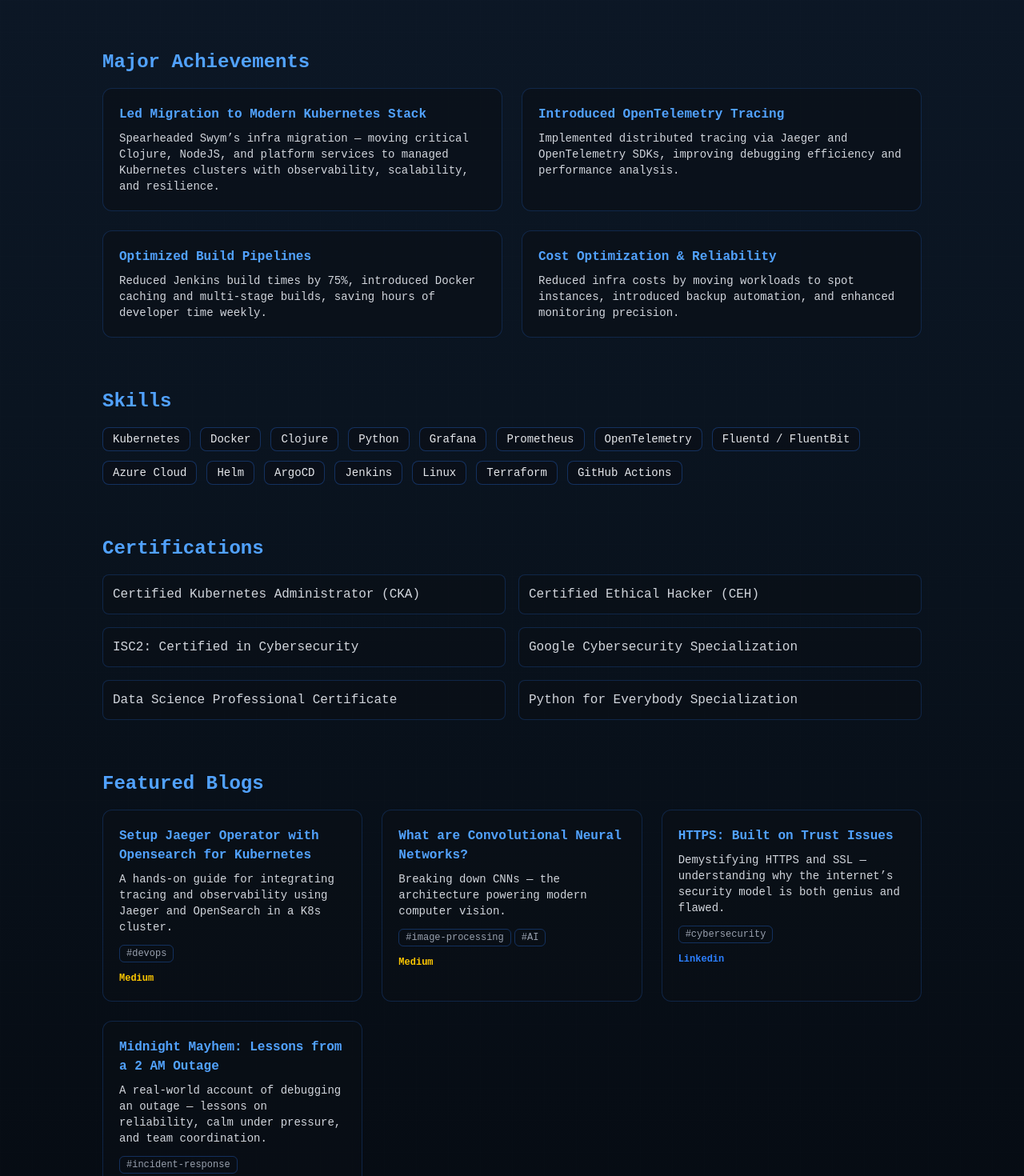
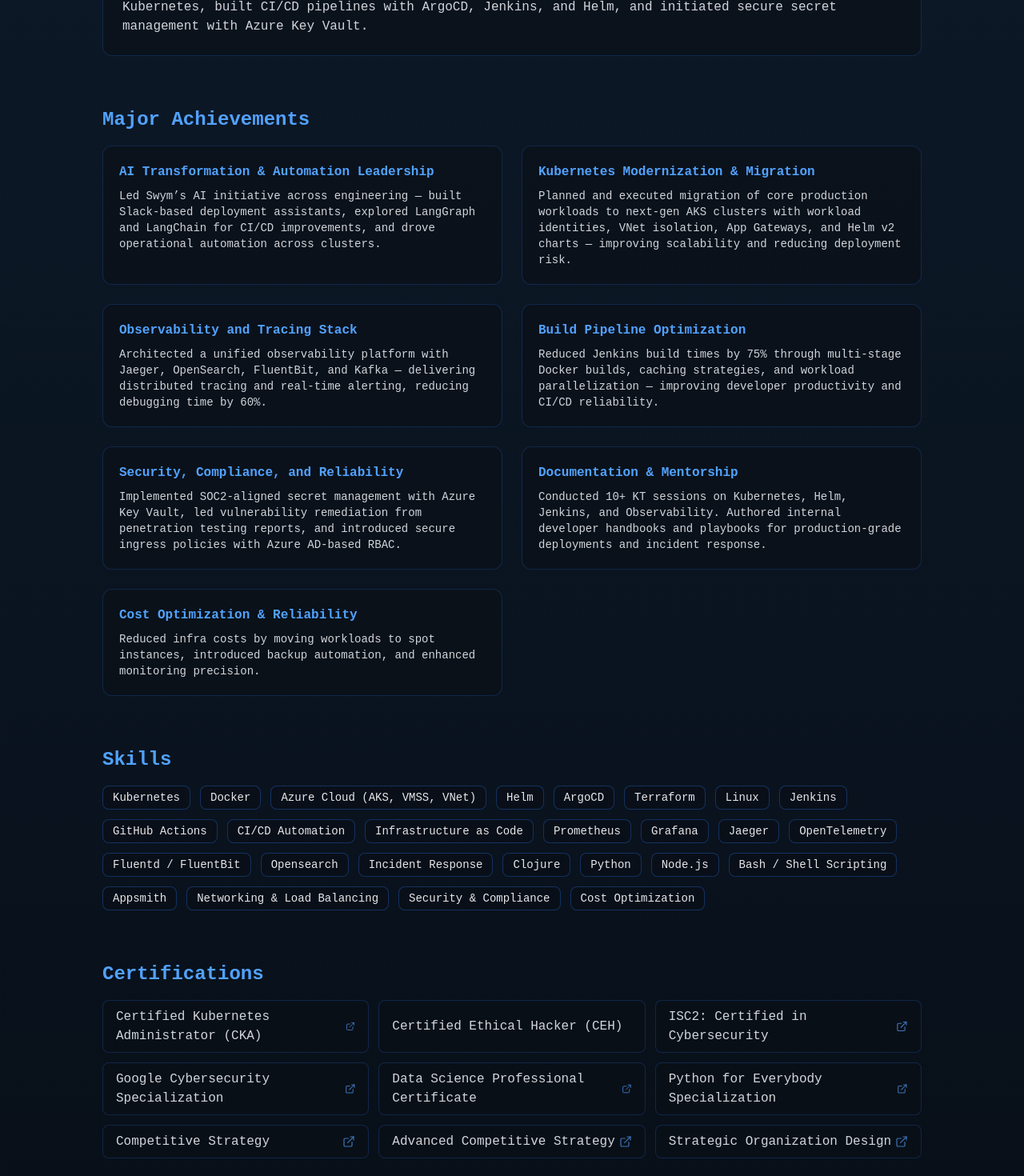
Before and after one commit to 0xhunterkiller/0xhunterkiller, a Next.js app: page /me in a window 1280 px wide. Shown: the part 560-2030 px from the top of the page at 80% size. Built offline with nearby package versions, Linux system fonts and the light colour scheme.

Commit message:
update #4

```diff
--- a/app/me/page.tsx
+++ b/app/me/page.tsx
@@ -1,6 +1,7 @@
 "use client";
 
 import Link from "next/link";
+import { ExternalLink } from "lucide-react";
 import {
   timelinePreview,
   achievements,
@@ -83,17 +84,33 @@
         <h2 className="text-2xl font-semibold text-blue-400 mb-4">
           Certifications
         </h2>
-        <ul className="grid md:grid-cols-2 gap-4 text-gray-300">
+
+        <ul className="grid sm:grid-cols-2 lg:grid-cols-3 gap-3">
           {certifications.map((cert) => (
             <li
-              key={cert}
-              className="border border-blue-500/20 rounded-lg p-3 bg-[#0b0f17]/60 hover:border-blue-400/50 transition-all"
+              key={cert.name}
+              className={`group relative flex items-center justify-between border border-blue-500/20 rounded-lg px-4 py-2 bg-[#0b0f17]/60 transition-all ${
+                cert.link
+                  ? "cursor-pointer hover:border-blue-400/60 hover:bg-[#111827]/70"
+                  : "cursor-default"
+              }`}
+              onClick={() => cert.link && window.open(cert.link, "_blank")}
             >
-              {cert}
+              <span className="text-gray-300 group-hover:text-blue-200">
+                {cert.name}
+              </span>
+
+              {cert.link && (
+                <ExternalLink
+                  className="w-4 h-4 text-blue-400 opacity-70 group-hover:opacity-100 transition-opacity"
+                  strokeWidth={1.8}
+                />
+              )}
             </li>
           ))}
         </ul>
       </section>
+
 
       {/* Featured Blogs */}
       <section className="w-full max-w-5xl">
--- a/data/meData.ts
+++ b/data/meData.ts
@@ -3,30 +3,42 @@
 export const timelinePreview = [
   {
     year: "2025",
-    text: "Promoted to Software Engineer I, led Swym’s AI Transformation efforts, migrated all major systems to Kubernetes.",
+    text: "Promoted to Software Engineer I. Led Swym’s AI Transformation efforts — introduced AI-driven CI/CD assistants, Slack deployment bots, and spearheaded complete infrastructure modernization across clusters.",
   },
   {
     year: "2024",
-    text: "Designed tracing infrastructure with Jaeger + Kafka, improved observability, and drove cluster optimization.",
+    text: "Designed a robust observability and tracing ecosystem using Jaeger, Kafka, and OpenTelemetry. Drove infra cost optimization, redefined cluster reliability, and mentored juniors on Kubernetes operations.",
   },
   {
     year: "2023",
-    text: "Migrated NodeJS & Clojure services to Kubernetes, implemented secure secrets management, and initiated DevOps process automation.",
+    text: "Transitioned from intern to full-time Associate Software Engineer. Migrated major services to Kubernetes, built CI/CD pipelines with ArgoCD, Jenkins, and Helm, and initiated secure secret management with Azure Key Vault.",
   },
 ];
 
 export const achievements = [
   {
-    title: "Led Migration to Modern Kubernetes Stack",
-    desc: "Spearheaded Swym’s infra migration — moving critical Clojure, NodeJS, and platform services to managed Kubernetes clusters with observability, scalability, and resilience.",
+    title: "AI Transformation & Automation Leadership",
+    desc: "Led Swym’s AI initiative across engineering — built Slack-based deployment assistants, explored LangGraph and LangChain for CI/CD improvements, and drove operational automation across clusters.",
   },
   {
-    title: "Introduced OpenTelemetry Tracing",
-    desc: "Implemented distributed tracing via Jaeger and OpenTelemetry SDKs, improving debugging efficiency and performance analysis.",
+    title: "Kubernetes Modernization & Migration",
+    desc: "Planned and executed migration of core production workloads to next-gen AKS clusters with workload identities, VNet isolation, App Gateways, and Helm v2 charts — improving scalability and reducing deployment risk.",
   },
   {
-    title: "Optimized Build Pipelines",
-    desc: "Reduced Jenkins build times by 75%, introduced Docker caching and multi-stage builds, saving hours of developer time weekly.",
+    title: "Observability and Tracing Stack",
+    desc: "Architected a unified observability platform with Jaeger, OpenSearch, FluentBit, and Kafka — delivering distributed tracing and real-time alerting, reducing debugging time by 60%.",
+  },
+  {
+    title: "Build Pipeline Optimization",
+    desc: "Reduced Jenkins build times by 75% through multi-stage Docker builds, caching strategies, and workload parallelization — improving developer productivity and CI/CD reliability.",
+  },
+  {
+    title: "Security, Compliance, and Reliability",
+    desc: "Implemented SOC2-aligned secret management with Azure Key Vault, led vulnerability remediation from penetration testing reports, and introduced secure ingress policies with Azure AD-based RBAC.",
+  },
+  {
+    title: "Documentation & Mentorship",
+    desc: "Conducted 10+ KT sessions on Kubernetes, Helm, Jenkins, and Observability. Authored internal developer handbooks and playbooks for production-grade deployments and incident response.",
   },
   {
     title: "Cost Optimization & Reliability",
@@ -37,29 +49,70 @@
 export const skills = [
   "Kubernetes",
   "Docker",
+  "Azure Cloud (AKS, VMSS, VNet)",
+  "Helm",
+  "ArgoCD",
+  "Terraform",
+  "Linux",
+  "Jenkins",
+  "GitHub Actions",
+  "CI/CD Automation",
+  "Infrastructure as Code",
+  "Prometheus",
+  "Grafana",
+  "Jaeger",
+  "OpenTelemetry",
+  "Fluentd / FluentBit",
+  "Opensearch",
+  "Incident Response",
   "Clojure",
   "Python",
-  "Grafana",
-  "Prometheus",
-  "OpenTelemetry",
-  "Fluentd / FluentBit",
-  "Azure Cloud",
-  "Helm",
-  "ArgoCD",
-  "Jenkins",
-  "Linux",
-  "Terraform",
-  "GitHub Actions",
+  "Node.js",
+  "Bash / Shell Scripting",
+  "Appsmith",
+  "Networking & Load Balancing",
+  "Security & Compliance",
+  "Cost Optimization",
 ];
 
 export const certifications = [
-  "Certified Kubernetes Administrator (CKA)",
-  "Certified Ethical Hacker (CEH)",
-  "ISC2: Certified in Cybersecurity",
-  "Google Cybersecurity Specialization",
-  "Data Science Professional Certificate",
-  "Python for Everybody Specialization",
+  {
+    name: "Certified Kubernetes Administrator (CKA)",
+    link: "https://www.credly.com/badges/1ae0e1a0-ef2e-48a4-9034-042d793bd239",
+  },
+  {
+    name: "Certified Ethical Hacker (CEH)",
+  },
+  {
+    name: "ISC2: Certified in Cybersecurity",
+    link: "https://www.credly.com/badges/1d5e4472-09d4-4020-8250-a4c6a0d37063",
+  },
+  {
+    name: "Google Cybersecurity Specialization",
+    link: "https://www.coursera.org/account/accomplishments/professional-cert/5GMXVR98HTJQ",
+  },
+  {
+    name: "Data Science Professional Certificate",
+    link: "https://www.youracclaim.com/badges/199a6733-044b-4b4b-8481-530209b8037a?source",
+  },
+  {
+    name: "Python for Everybody Specialization",
+    link: "https://www.coursera.org/account/accomplishments/specialization/certificate/ADKTABWP9BLS",
+  },
+  {
+    name: "Competitive Strategy",
+    link: "https://www.coursera.org/account/accomplishments/certificate/CHAY7HGPCNEM",
+  },
+  {
+    name: "Advanced Competitive Strategy",
+    link: "https://www.coursera.org/account/accomplishments/certificate/KBQ3SLPMLT2E",
+  },
+  {
+    name: "Strategic Organization Design",
+    link: "https://www.coursera.org/account/accomplishments/certificate/TPQC8BWTX729",
+  },
 ];
+
 
 export const featuredBlogs = [
   {
--- a/data/timelineData.ts
+++ b/data/timelineData.ts
@@ -1,17 +1,17 @@
 // data/timelineData.ts
 
 export interface TimelineEntry {
-  title: string; // e.g., "Promoted to Software Engineer I"
-  date?: string; // optional exact date or month
-  description?: string; // short paragraph
-  tags?: string[]; // skills, techs, themes
-  link?: { label: string; href: string }; // optional external/internal link
+  title: string;
+  date?: string;
+  description?: string;
+  tags?: string[];
+  link?: { label: string; href: string };
 }
 
 export interface TimelineYear {
   year: string;
-  role?: string; // optional role or position held during the year
-  organization?: string; // e.g., "Swym"
+  role?: string;
+  organization?: string;
   highlights: TimelineEntry[];
 }
 
@@ -22,118 +22,168 @@
     organization: "Swym Corporation",
     highlights: [
       {
-        title:
-          "Led AI Transformation efforts across engineering and infrastructure teams.",
+        title: "AI Transformation Lead",
         description:
-          "Built automation tooling to integrate AI-assisted CI/CD improvements and Slack-based deployment bots.",
-        tags: ["AI", "Automation", "Slack", "CI/CD"],
+          "Drove Swym’s AI automation effort — introduced Slack-based deployment bots and AI-assisted CI/CD improvements.",
+        tags: ["AI", "Automation", "CI/CD"],
       },
       {
-        title:
-          "Migrated production services to next-gen Kubernetes clusters with workload identities.",
+        title: "Infrastructure Revamp & Cluster Migration",
         description:
-          "Achieved 20% cost savings and better workload isolation using GKE Autopilot + Azure Spot VM mix.",
-        tags: ["Kubernetes", "Cloud", "Azure", "Cost Optimization"],
+        "Created new AKS clusters with workload identities, app gateways, and SSO integration. Migrated all workloads with zero downtime.",
+        tags: ["Kubernetes", "Azure", "SSO", "Helm v2"],
       },
       {
-        title: "Enhanced Observability and Distributed Tracing.",
+        title: "Observability at Scale",
         description:
-          "Implemented Jaeger + Kafka setup, improving trace visibility and latency analysis across microservices.",
-        tags: ["Observability", "Tracing", "Kafka", "Jaeger"],
-        link: {
-          label: "View Architecture Diagram",
-          href: "/assets/observability-2025.pdf",
-        },
+        "Built Jaeger + Kafka tracing pipeline and redesigned logging with FluentBit aggregator architecture for high throughput reliability.",
+        tags: ["Jaeger", "Kafka", "Observability"],
+      },
+      {
+        title: "Zero-Downtime Deployments",
+        description:
+        "Eliminated deployment-related failed requests by refining lifecycle hooks, readiness probes, and preStop policies.",
+        tags: ["Kubernetes", "Deployment Strategy"],
+      },
+      {
+        title: "Promoted to Software Engineer I",
+        description:
+          "Recognized for leading infrastructure modernization and automation initiatives across engineering.",
+        tags: ["Career Growth", "Leadership"],
       },
     ],
   },
   {
     year: "2024",
     role: "Associate Software Engineer",
-    organization: "Swym",
+    organization: "Swym Corporation",
     highlights: [
       {
-        title: "Established end-to-end Observability Stack.",
+        title: "Observability Platform Overhaul",
         description:
-          "Rolled out OpenSearch, Jaeger, and FluentBit; introduced Lua scripts for smart log routing.",
-        tags: ["OpenSearch", "FluentBit", "Logging"],
+        "Designed a full-stack observability solution with OpenSearch, Jaeger, FluentBit, and Grafana OnCall — reducing incident MTTR by 40%.",
+        tags: ["OpenSearch", "FluentBit", "Grafana", "Jaeger"],
       },
       {
-        title: "Azure Cost Optimization",
+        title: "Cost & Resource Optimization",
         description:
-          "Reduced monthly infra spend by 30% through ILM policies, resource rightsizing, and spot utilization.",
-        tags: ["Azure", "DevOps", "Cloud"],
+          "Reduced infra spend by 30% via Azure Spot VMs, ILM policies, and resource rightsizing for staging clusters.",
+        tags: ["Azure", "Optimization", "Cloud"],
       },
       {
-        title: "Built Opsgenie-style Alerting System",
+        title: "OpenTelemetry & Jaeger Operator Integration",
         description:
-          "Created BFCM readiness playbooks, automated alert routing, and improved incident response.",
-        tags: ["Monitoring", "Automation", "Incident Response"],
+          "Implemented distributed tracing with custom Clojure library integrating the Java OTel SDK, enhancing trace visibility.",
+        tags: ["OpenTelemetry", "Clojure", "Jaeger Operator"],
+        link: {
+          label: "Setup Jaeger Operator Blog",
+          href: "https://medium.com/@saaisudarsanan/setup-jaeger-operator-with-opensearch-for-kubernetes-61739b0bb75c",
+        },
+      },
+      {
+        title: "Cluster Reliability & Documentation",
+        description:
+          "Upgraded critical components (Teleport, Jenkins, Nexus), conducted K8s KTs, and maintained developer documentation.",
+        tags: ["Kubernetes", "DevOps", "Knowledge Sharing"],
+      },
+      {
+        title: "Advanced Monitoring & ISM Policies",
+        description:
+          "Optimized OpenSearch by implementing hot/warm/cold node architecture with custom FluentBit Lua scripts for log indexing.",
+        tags: ["OpenSearch", "FluentBit", "Lua"],
       },
     ],
   },
   {
     year: "2023",
-    role: "Associate Software Engineer (Intern → Full-time)",
-    organization: "Swym",
+    role: "Associate Software Engineer (Intern → Full-Time)",
+    organization: "Swym Corporation",
     highlights: [
       {
-        title: "Migrated legacy apps to Kubernetes.",
+        title: "Kubernetes Migration & Helm Rollouts",
         description:
-          "Containerized Node.js and Clojure workloads using Helm; implemented secure secrets and GitOps deployment.",
-        tags: ["Kubernetes", "Helm", "Clojure", "DevOps"],
+          "Containerized Node.js and Clojure workloads, introduced GitOps deployments via ArgoCD, and set up secure secret management using Azure Key Vault.",
+        tags: ["Kubernetes", "Helm", "ArgoCD", "Azure"],
       },
       {
-        title: "Introduced Prometheus + Grafana OnCall.",
+        title: "Monitoring & Alerting Foundation",
         description:
-          "Deployed monitoring stack and standardized alert metrics across clusters.",
+          "Established Prometheus + Grafana OnCall monitoring stack with Slack-based alert routing for proactive incident management.",
         tags: ["Prometheus", "Grafana", "Alerting"],
       },
       {
-        title: "CI/CD Modernization",
+        title: "Secret Management Initiative",
         description:
-          "Automated builds and deployments with Jenkins and ArgoCD pipelines; added Ansible for VM setup.",
-        tags: ["ArgoCD", "Ansible", "CI/CD"],
-        link: {
-          label: "GitHub Example",
-          href: "https://github.com/0xhunterkiller",
-        },
+          "Migrated service credentials from plaintext to Azure Key Vault, aligning with SOC2 compliance and security best practices.",
+        tags: ["Azure Key Vault", "Security", "Compliance"],
+      },
+      {
+        title: "Infrastructure Documentation",
+        description:
+          "Authored comprehensive Kubernetes deployment and configuration guides to accelerate team onboarding.",
+        tags: ["Documentation", "DevOps Enablement"],
+      },
+      {
+        title: "Hackathon Participation",
+        description:
+          "Explored OpenAI Whisper for internal automation and built quick Shopify-integrated prototypes.",
+        tags: ["OpenAI", "Shopify API", "Innovation"],
       },
     ],
   },
   {
     year: "2022",
-    role: "Software Engineering Intern",
-    organization: "Swym",
+    role: "Student",
+    organization: "SASTRA Deemed University",
     highlights: [
       {
-        title: "First Production Deployment",
+        title: "Head of Daksh SoC (School of Computing Events Team)",
         description:
-          "Contributed to customer sync microservice; learned fundamentals of distributed caching and retries.",
-        tags: ["Internship", "Microservices", "Caching"],
+          "Led the events team for Daksh and Utsav 2023 — SASTRA’s flagship tech festivals. Mentored juniors, managed large-scale logistics, and coordinated with administration for smooth execution.",
+        tags: ["Leadership", "Event Management", "Mentorship"],
       },
       {
-        title: "Built internal CLI tool",
+        title: "Content Writer at OWASP Foundation",
         description:
-          "Developed a Python-based automation CLI for local Kubernetes development setup.",
-        tags: ["Python", "CLI", "Kubernetes"],
+          "Authored accessible articles on cybersecurity, distributed systems, and AI for a global community. Simplified technical topics and mentored peers on tech writing.",
+        tags: ["Cybersecurity", "Writing", "Community"],
+      },
+      {
+        title: "Core Team Member — Team 1nf1n1ty (Cybersecurity)",
+        description:
+          "Represented SASTRA University’s official cybersecurity team in national CTFs, securing a Top 5 rank in India. Specialized in forensics, cryptography, and network exploitation.",
+        tags: ["Cybersecurity", "CTF", "Forensics", "Leadership"],
+      },
+      {
+        title: "Mentorship & Community Building",
+        description:
+          "Guided juniors in technical domains, cybersecurity, and event management — helping establish sustainable student-led tech initiatives on campus.",
+        tags: ["Mentorship", "Community", "Leadership"],
       },
     ],
   },
   {
     year: "2021",
+    role: "Student",
+    organization: "SASTRA Deemed University",
     highlights: [
       {
-        title: "Started learning DevOps",
+        title: "Joined Daksh SoC Events Team",
         description:
-          "Experimented with Docker, Linux, and CI/CD pipelines; first personal deployment on Heroku.",
-        tags: ["DevOps", "Docker", "Linux"],
+          "Started contributing to event planning and logistics for Daksh and Utsav tech festivals. Collaborated with peers to organize hybrid events during the pandemic.",
+        tags: ["Event Coordination", "Teamwork", "Organization"],
       },
       {
-        title: "Discovered my passion for systems & automation",
+        title: "Utsav 2021 & Daksh 2021",
         description:
-          "Began writing technical blogs and building small distributed experiments in Go and Clojure.",
-        tags: ["Clojure", "Go", "Systems Thinking"],
+          "Successfully executed large-scale college festivals amid COVID-19 restrictions, ensuring safety and participation through hybrid online models.",
+        tags: ["Leadership", "Adaptability", "Event Execution"],
+      },
+      {
+        title: "Early Exploration in Technology",
+        description:
+          "Began exploring programming, Linux, and basic cybersecurity concepts, laying the foundation for later specialization.",
+        tags: ["Linux", "Networking", "Foundations"],
       },
     ],
   },
```
